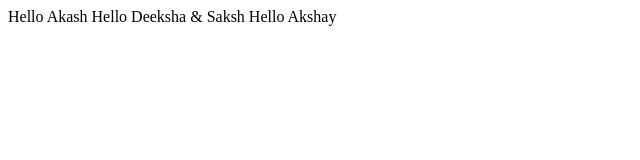
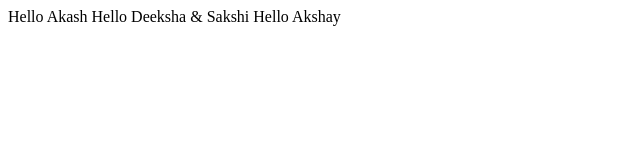
Before and after one commit to akash15767/CICDRepo, a plain HTML site: page index.html in a window 1280 px wide. Shown: the full height of the page, 0-640 px from the left. Drawn offline with Linux system fonts and the light colour scheme.

Commit message:
Update index.html

```diff
--- a/index.html
+++ b/index.html
@@ -1,7 +1,7 @@
 <html>
 <title>Akash</title>
 <body>Hello Akash
-Hello Deeksha & Saksh
+Hello Deeksha & Sakshi
 Hello Akshay
 </body>
 </html>
```
